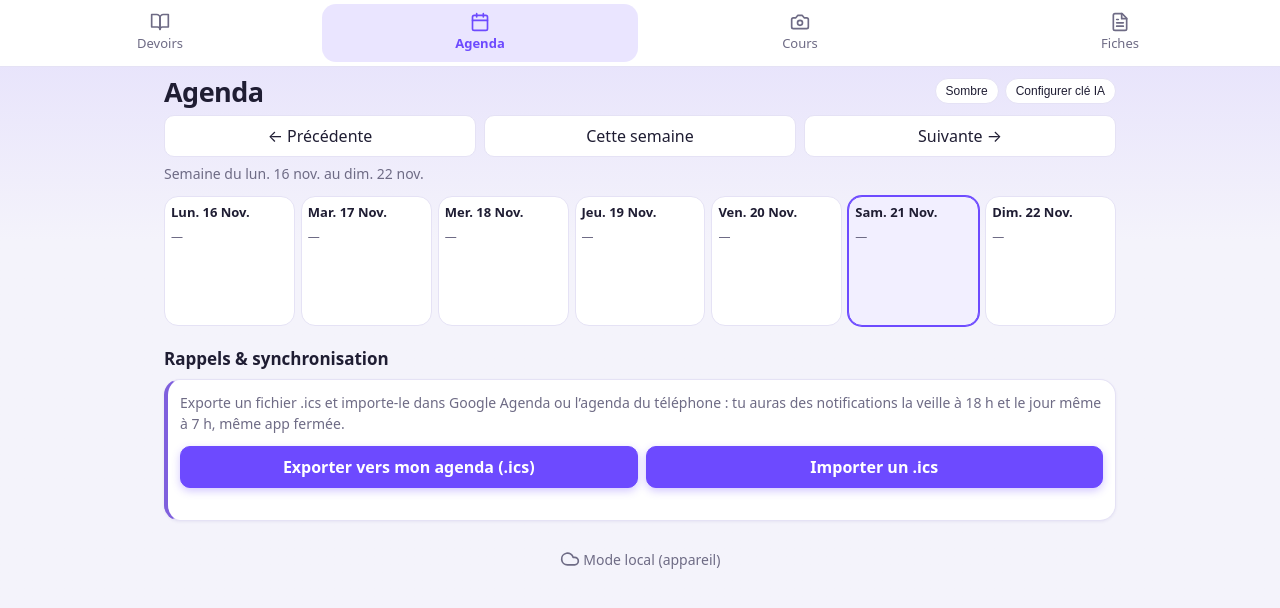
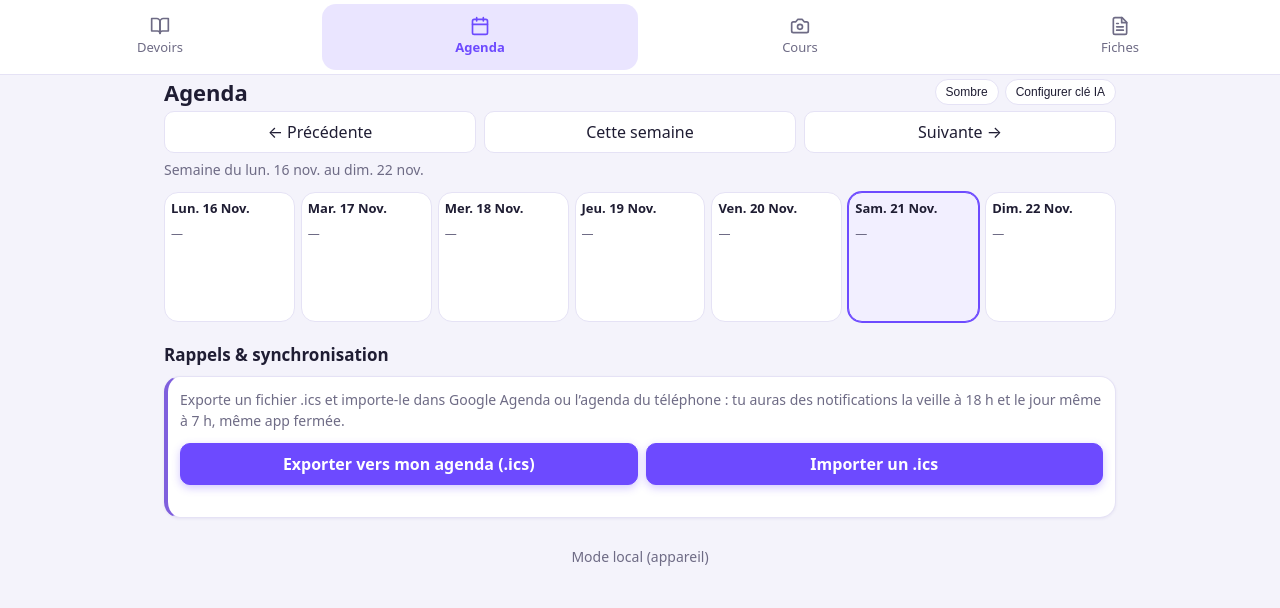
Before and after one commit to Tomate-007/devoirs, a plain HTML site: page index.html in a window 1280 px wide. Both pictures are taken after a click on the button "Agenda". Drawn offline with Linux system fonts and the light colour scheme.

Commit message:
Update index.html

```diff
--- a/index.html
+++ b/index.html
@@ -14,23 +14,24 @@
 html{scroll-padding-top:env(safe-area-inset-top,0px)}
 *{box-sizing:border-box}
 body{margin:0;background:var(--bg);color:var(--tx);font:16px/1.5 system-ui,-apple-system,"Segoe UI",Roboto,sans-serif}
-main{max-width:980px;margin:0 auto;padding:68px 14px 30px}
+main{max-width:980px;margin:0 auto;padding:72px 14px 30px}
 h1{font-size:22px;margin:4px 0 2px}h2{font-size:17px;margin:20px 0 8px}
 .sub{color:var(--mut);font-size:14px;margin:0 0 12px}
 nav{position:fixed;left:0;right:0;top:0;z-index:10;display:flex;background:var(--card);border-bottom:1px solid var(--bd);padding-top:env(safe-area-inset-top,0px)}
-nav button{flex:1;border:0;background:none;color:var(--mut);padding:12px 4px;font:inherit;font-size:13px;cursor:pointer}
-nav button.on{color:var(--ac);font-weight:600}
-.card{background:var(--card);border:1px solid var(--bd);border-radius:12px;padding:12px;margin:8px 0}
-input,select,textarea,button.b{font:inherit;color:var(--tx);background:var(--bg);border:1px solid var(--bd);border-radius:8px;padding:8px 10px;width:100%}
+nav button{flex:1;border:0;background:none;color:var(--mut);padding:12px 4px;font:inherit;font-size:13px;cursor:pointer;display:flex;flex-direction:column;align-items:center;gap:2px;border-radius:14px;margin:4px 2px}
+nav button.on{color:var(--ac);font-weight:600;background:color-mix(in srgb,var(--ac) 14%,transparent)}
+.card{background:var(--card);border:1px solid var(--bd);border-radius:16px;padding:12px;margin:8px 0;box-shadow:0 1px 3px rgba(60,40,140,.07);border-left:4px solid hsl(var(--h,255) 65% 62%)}
+input,select,textarea,button.b{font:inherit;color:var(--tx);background:var(--bg);border:1px solid var(--bd);border-radius:10px;padding:8px 10px;width:100%}
 textarea{min-height:90px;resize:vertical}
 .row{display:flex;gap:8px;flex-wrap:wrap}.row>*{flex:1 1 140px}
 button.b{width:auto;cursor:pointer;background:var(--card)}
-button.p{background:var(--ac);color:var(--acx);border-color:var(--ac);font-weight:600}
+button.p{background:var(--ac);color:var(--acx);border-color:var(--ac);font-weight:600;box-shadow:0 3px 8px color-mix(in srgb,var(--ac) 30%,transparent)}
 button.x{border:0;background:none;color:var(--mut);cursor:pointer;font-size:18px;width:auto;padding:0 6px}
-.t{display:flex;gap:10px;align-items:flex-start}.t input[type=checkbox]{width:22px;height:22px;margin-top:3px;flex:none}
+.t{display:flex;gap:10px;align-items:flex-start}.t input[type=checkbox]{width:22px;height:22px;margin-top:3px;flex:none;accent-color:var(--ac)}
 .t .m{flex:1;min-width:0}.t.d .ti{text-decoration:line-through;color:var(--mut)}
 .ti{font-weight:600;overflow-wrap:anywhere}
-.tag{display:inline-block;font-size:12px;padding:1px 8px;border-radius:99px;background:var(--bg);border:1px solid var(--bd);color:var(--mut);margin-right:4px}
+.tag{display:inline-block;font-size:12px;padding:1px 8px;border-radius:99px;background:hsl(var(--h,255) 80% 94%);color:hsl(var(--h,255) 45% 32%);border:0;font-weight:500;margin-right:4px}
+:root[data-theme="dark"] .tag{background:hsl(var(--h,255) 35% 25%);color:hsl(var(--h,255) 80% 86%)}
 .late{color:var(--red)}.soon{color:var(--grn)}
 .fiche{white-space:normal;overflow-wrap:anywhere}
 .fiche h3{font-size:16px;margin:12px 0 4px}.fiche ul{margin:4px 0;padding-left:20px}
@@ -38,34 +39,21 @@ button.x{border:0;background:none;color:var(--mut);cursor:pointer;font-size:18px
 .st{color:var(--mut);font-size:14px;min-height:20px}
 a{color:var(--ac)}
 .wk{display:grid;grid-template-columns:repeat(7,minmax(0,1fr));gap:6px}
-.dy{background:var(--card);border:1px solid var(--bd);border-radius:10px;padding:6px;min-height:130px}
-.dy.now{border-color:var(--ac);box-shadow:0 0 0 1px var(--ac)}
+.dy{background:var(--card);border:1px solid var(--bd);border-radius:14px;padding:6px;min-height:130px}
+.dy.now{border-color:var(--ac);box-shadow:0 0 0 1px var(--ac);background:color-mix(in srgb,var(--ac) 9%,var(--card))}
 .dy h4{margin:0 0 6px;font-size:13px;text-transform:capitalize}
-.ch{display:flex;gap:6px;align-items:flex-start;font-size:13px;padding:5px;border-radius:6px;background:var(--bg);margin-top:4px;border-left:3px solid var(--ac);overflow-wrap:anywhere}
+.ch{display:flex;gap:6px;align-items:flex-start;font-size:13px;padding:5px;border-radius:6px;background:var(--bg);margin-top:4px;border-left:3px solid hsl(var(--h,255) 65% 62%);overflow-wrap:anywhere}
 .ch.p2{border-left-color:var(--red)}.ch.d{opacity:.5;text-decoration:line-through}
 .ch input{width:16px;height:16px;margin-top:2px;flex:none}
 .ch small{display:block;color:var(--mut)}
 @media(max-width:700px){.wk{grid-template-columns:1fr}.dy{min-height:0}}
 summary{list-style:none}summary::-webkit-details-marker{display:none}
-body{background:linear-gradient(180deg,color-mix(in srgb,var(--ac) 12%,var(--bg)),var(--bg) 240px) no-repeat var(--bg)}
-h1{font-size:27px;letter-spacing:-.02em}
-input[type=checkbox]{accent-color:var(--ac)}
-.card{border-radius:16px;box-shadow:0 1px 3px rgba(60,40,140,.07);border-left:4px solid hsl(var(--h,255) 65% 62%)}
-.tag{background:hsl(var(--h,255) 80% 94%);color:hsl(var(--h,255) 45% 32%);border:0;font-weight:500}
-:root[data-theme="dark"] .tag{background:hsl(var(--h,255) 35% 25%);color:hsl(var(--h,255) 80% 86%)}
-button.p{box-shadow:0 3px 8px color-mix(in srgb,var(--ac) 30%,transparent)}
-input,select,textarea,button.b{border-radius:10px}
-nav button{border-radius:14px;margin:4px 2px}
-nav button.on{background:color-mix(in srgb,var(--ac) 14%,transparent)}
-.dy{border-radius:14px}.dy.now{background:color-mix(in srgb,var(--ac) 9%,var(--card))}
-.ch{border-left-color:hsl(var(--h,255) 65% 62%)}
 .fc summary{display:flex;gap:10px;align-items:center;cursor:pointer}
 .fc .chev{transition:transform .15s;font-size:24px;color:var(--mut);line-height:1}
 .fc[open] .chev{transform:rotate(90deg)}
 .fc .fiche{margin-top:10px;border-top:1px solid var(--bd);padding-top:6px}
 .ic{width:20px;height:20px;fill:none;stroke:currentColor;stroke-width:2;stroke-linecap:round;stroke-linejoin:round;vertical-align:-4px;flex:none}
 .tag .ic{width:12px;height:12px;vertical-align:-2px}
-nav button{display:flex;flex-direction:column;align-items:center;gap:2px;padding:8px 4px}
 summary .ic{width:18px;height:18px}
 label.b{display:block;text-align:center;font:inherit;font-weight:600;padding:8px 10px;border:1px solid var(--ac);border-radius:10px;color:var(--acx);background:var(--ac);cursor:pointer;width:auto;box-shadow:0 3px 8px color-mix(in srgb,var(--ac) 30%,transparent)}
 .topbar{display:flex;justify-content:space-between;align-items:center;gap:8px;flex-wrap:wrap}
@@ -81,6 +69,7 @@ var S={tasks:[],courses:[],fiches:[],links:[]},tab="devoirs",busy="",pend=[],ope
 var TABS=[["devoirs","Devoirs"],["agenda","Agenda"],["cours","Cours"],["fiches","Fiches"]];
 try{var r=localStorage.getItem(KEY);if(r)S=Object.assign(S,JSON.parse(r))}catch(e){}
 try{var th=localStorage.getItem(THEME_STORAGE);if(th)document.documentElement.setAttribute("data-theme",th)}catch(e){}
+
 function toggleTheme(){
  var cur=document.documentElement.getAttribute("data-theme")||"light";
  var next=cur==="light"?"dark":"light";
@@ -90,7 +79,7 @@ function toggleTheme(){
 }
 function getApiKey(){try{return localStorage.getItem(API_KEY_STORAGE)||""}catch(e){return""}}
 function setApiKey(k){try{if(k)localStorage.setItem(API_KEY_STORAGE,k.trim());else localStorage.removeItem(API_KEY_STORAGE)}catch(e){}}
-var syncLabel='<svg class="ic" viewBox="0 0 24 24" aria-hidden="true"><path d="M17.5 19H9a7 7 0 1 1 6.71-9h1.79a4.5 4.5 0 1 1 0 9Z"/></svg> Mode local (appareil)';
+var syncLabel="Mode local (appareil)";
 function save(){S.ts=Date.now();try{localStorage.setItem(KEY,JSON.stringify(S))}catch(e){}}
 
 function setupPWA(){
@@ -120,7 +109,6 @@ function setupPWA(){
       var mBlob=new Blob([JSON.stringify(manifest)],{type:"application/manifest+json"});
       var mLink=document.createElement("link");mLink.rel="manifest";mLink.href=URL.createObjectURL(mBlob);
       document.head.appendChild(mLink);
-
       if("serviceWorker" in navigator){
         var swCode="self.addEventListener('install',function(){self.skipWaiting();});self.addEventListener('activate',function(e){e.waitUntil(self.clients.claim());});";
         var swUrl=URL.createObjectURL(new Blob([swCode],{type:"application/javascript"}));
@@ -131,8 +119,8 @@ function setupPWA(){
 }
 
 function esc(s){return String(s==null?"":s).replace(/[&<>"]/g,function(c){return{"&":"&amp;","<":"&lt;",">":"&gt;",'"':"&quot;"}[c]})}
-var IC={devoirs:'<path d="M2 3h6a4 4 0 0 1 4 4v14a3 3 0 0 0-3-3H2z"/><path d="M22 3h-6a4 4 0 0 0-4 4v14a3 3 0 0 1 3-3h7z"/>',agenda:'<rect x="3" y="4" width="18" height="18" rx="2"/><path d="M16 2v4M8 2v4M3 10h18"/>',cours:'<path d="M14.5 4h-5L7 7H4a2 2 0 0 0-2 2v9a2 2 0 0 0 2 2h16a2 2 0 0 0 2-2V9a2 2 0 0 0-2-2h-3z"/><circle cx="12" cy="13" r="3"/>',fiches:'<path d="M14.5 2H6a2 2 0 0 0-2 2v16a2 2 0 0 0 2 2h12a2 2 0 0 0 2-2V7.5z"/><path d="M14 2v6h6M16 13H8M16 17H8M10 9H8"/>',link:'<path d="M10 13a5 5 0 0 0 7.54.54l3-3a5 5 0 0 0-7.07-7.07l-1.72 1.71"/><path d="M14 11a5 5 0 0 0-7.54-.54l-3 3a5 5 0 0 0 7.07 7.07l1.71-1.71"/>',alert:'<circle cx="12" cy="12" r="10"/><path d="M12 8v4M12 16h.01"/>',down:'<path d="m6 9 6 6 6-6"/>',right:'<path d="m9 18 6-6-6-6"/>',cloud:'<path d="M17.5 19H9a7 7 0 1 1 6.71-9h1.79a4.5 4.5 0 1 1 0 9Z"/>'};
-function ico(n){return'<svg class="ic" viewBox="0 0 24 24" aria-hidden="true">'+IC[n]+'</svg>'}
+var IC={devoirs:'<path d="M2 3h6a4 4 0 0 1 4 4v14a3 3 0 0 0-3-3H2z"/><path d="M22 3h-6a4 4 0 0 0-4 4v14a3 3 0 0 1 3-3h7z"/>',agenda:'<rect x="3" y="4" width="18" height="18" rx="2"/><path d="M16 2v4M8 2v4M3 10h18"/>',cours:'<path d="M14.5 4h-5L7 7H4a2 2 0 0 0-2 2v9a2 2 0 0 0 2 2h16a2 2 0 0 0 2-2V9a2 2 0 0 0-2-2h-3z"/><circle cx="12" cy="13" r="3"/>',fiches:'<path d="M14.5 2H6a2 2 0 0 0-2 2v16a2 2 0 0 0 2 2h12a2 2 0 0 0 2-2V7.5z"/><path d="M14 2v6h6M16 13H8M16 17H8M10 9H8"/>',link:'<path d="M10 13a5 5 0 0 0 7.54.54l3-3a5 5 0 0 0-7.07-7.07l-1.72 1.71"/><path d="M14 11a5 5 0 0 0-7.54-.54l-3 3a5 5 0 0 0 7.07 7.07l1.71-1.71"/>',alert:'<circle cx="12" cy="12" r="10"/><path d="M12 8v4M12 16h.01"/>',down:'<path d="m6 9 6 6 6-6"/>',right:'<path d="m9 18 6-6-6-6"/>'};
+function ico(n){return'<svg class="ic" viewBox="0 0 24 24" aria-hidden="true">'+(IC[n]||"")+'</svg>'}
 function hue(s){if(!s)return 255;var h=7;s=s.toLowerCase().trim();for(var i=0;i<s.length;i++)h=(h*31+s.charCodeAt(i))%360;return h}
 function uid(){return Date.now().toString(36)+Math.random().toString(36).slice(2,6)}
 function iso(d){return d.getFullYear()+"-"+String(d.getMonth()+1).padStart(2,"0")+"-"+String(d.getDate()).padStart(2,"0")}
@@ -186,17 +174,17 @@ function vFiches(){
  var h=headerHTML("Mes fiches");
  h+=S.fiches.length?S.fiches.slice().reverse().map(function(f){return'<details class="card fc" data-f="'+f.id+'" style="--h:'+hue(f.subject)+'" '+(openF[f.id]?"open":"")+'><summary><span class="chev">'+ico("right")+'</span><span class="m"><span class="ti">'+esc(f.title)+'</span><br><span class="tag">'+esc(f.kind)+'</span></span></summary><div class="fiche">'+md(f.content)+'</div><div class="row" style="margin-top:8px"><button class="b" data-a="copy" data-id="'+f.id+'">Copier</button><button class="b" data-a="dlf" data-id="'+f.id+'">Télécharger</button><button class="b" data-a="delf" data-id="'+f.id+'">Supprimer</button></div></details>'}).join(""):'<div class="empty">Crée ta première fiche depuis l’onglet Cours.</div>';
  return h}
+
 function render(){
- try{
-  document.getElementById("nav").innerHTML=TABS.map(function(t){return'<button data-a="tab" data-id="'+t[0]+'" class="'+(tab==t[0]?"on":"")+'">'+ico(t[0])+'<span>'+t[1]+'</span></button>'}).join("");
-  var keep=["cs","ct","cx","ts","tt","td","tn","tp","ln","lu"].map(function(i){var e=document.getElementById(i);return[i,e?e.value:null]});
-  document.getElementById("app").innerHTML={devoirs:vDevoirs,agenda:vAgenda,cours:vCours,fiches:vFiches}[tab]();
-  keep.forEach(function(k){var e=document.getElementById(k[0]);if(e&&k[1]!=null&&k[1]!=="")e.value=k[1]});
-  document.getElementById("app").insertAdjacentHTML("beforeend",'<p id="syn" class="sub" style="text-align:center;margin-top:28px">'+syncLabel+'</p>');
- }catch(e){
-  document.getElementById("app").innerHTML='<div class="card"><b>Erreur d’affichage :</b> '+esc(e&&e.message||e)+'</div>';
- }
+ var nav=document.getElementById("nav"),app=document.getElementById("app");
+ if(nav)nav.innerHTML=TABS.map(function(t){return'<button data-a="tab" data-id="'+t[0]+'" class="'+(tab==t[0]?"on":"")+'">'+ico(t[0])+'<span>'+t[1]+'</span></button>'}).join("");
+ if(!app)return;
+ var keep=["cs","ct","cx","ts","tt","td","tn","tp","ln","lu"].map(function(i){var e=document.getElementById(i);return[i,e?e.value:null]});
+ var fn={devoirs:vDevoirs,agenda:vAgenda,cours:vCours,fiches:vFiches}[tab]||vDevoirs;
+ app.innerHTML=fn()+'<p id="syn" class="sub" style="text-align:center;margin-top:28px">'+syncLabel+'</p>';
+ keep.forEach(function(k){var e=document.getElementById(k[0]);if(e&&k[1]!=null&&k[1]!=="")e.value=k[1]});
 }
+
 function say(m){var e=document.getElementById("st");if(e)e.textContent=m}
 function ics(){
  var ev=S.tasks.filter(function(t){return!t.done&&t.date}).map(function(t){var d=t.date.replace(/-/g,""),e=new Date(t.date+"T00:00");e.setDate(e.getDate()+1);
```
